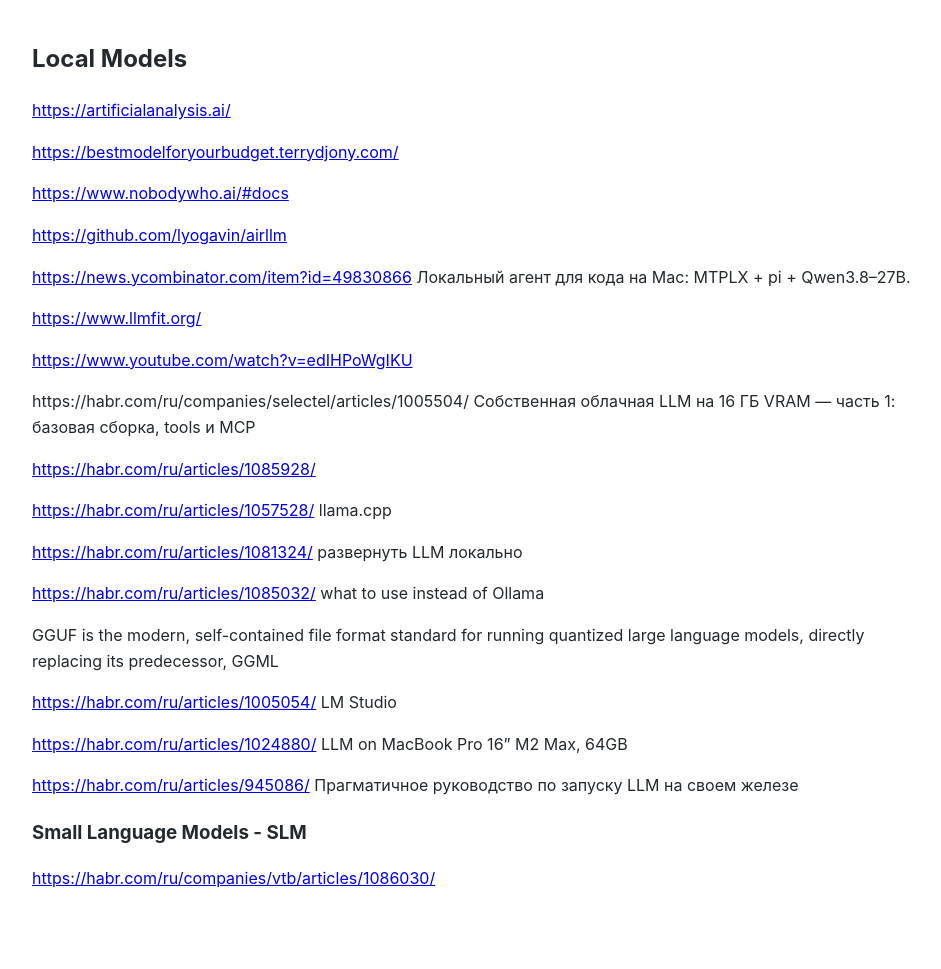
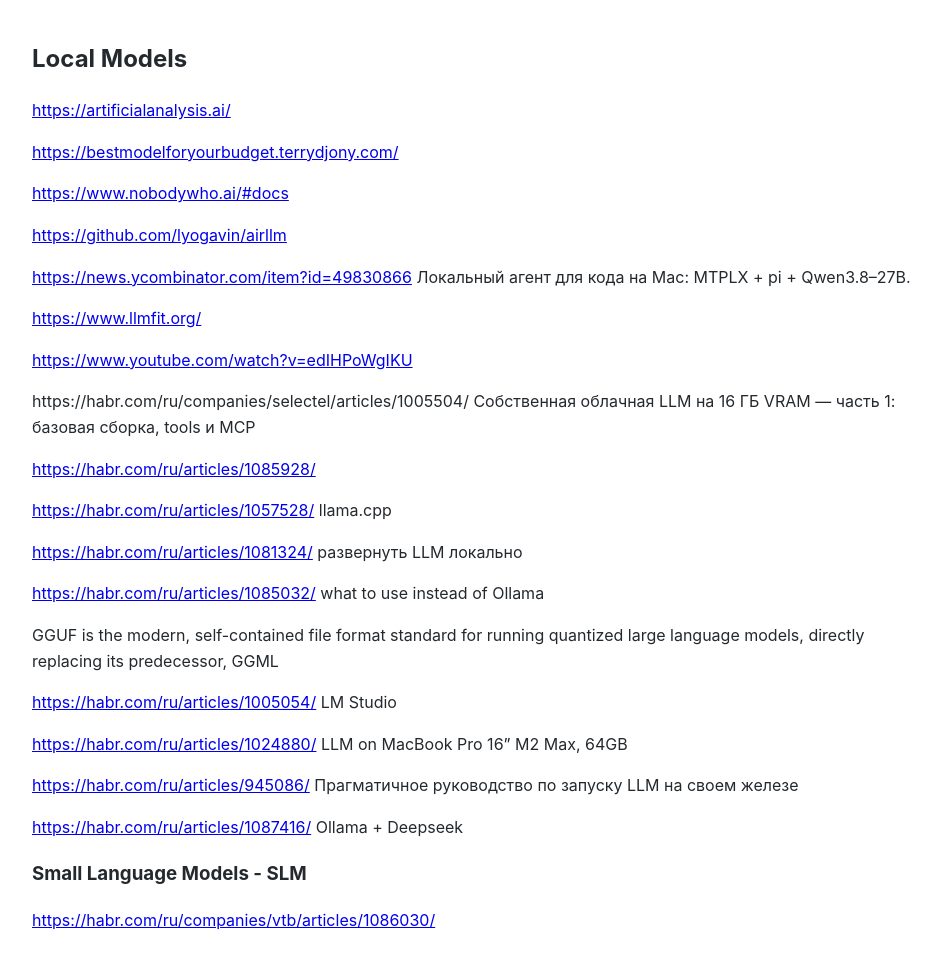
Before and after one commit to Michael-Lubinsky/michael-lubinsky.github.com, a Jekyll site: the page built from ml/local_llm.md, in a window 1280 px wide. Shown: the whole page, without its empty margins (158-1099 px from the left). Built offline with Jekyll 4.4.1, drawn with Linux system fonts in a browser that asks for light colours; our own code applies the rules of GitHub Pages for plain Markdown files; before the commit the page ends 928 px from its top, so only the background shows below that.

Commit message:
Add link for Ollama + Deepseek in local_llm.md
Added a new link to Ollama + Deepseek resources.

```diff
--- a/ml/local_llm.md
+++ b/ml/local_llm.md
@@ -36,5 +36,7 @@
 
 <https://habr.com/ru/articles/945086/> Прагматичное руководство по запуску LLM на своем железе
 
+<https://habr.com/ru/articles/1087416/> Ollama + Deepseek
+
 ### Small Language Models - SLM
 <https://habr.com/ru/companies/vtb/articles/1086030/>
```
